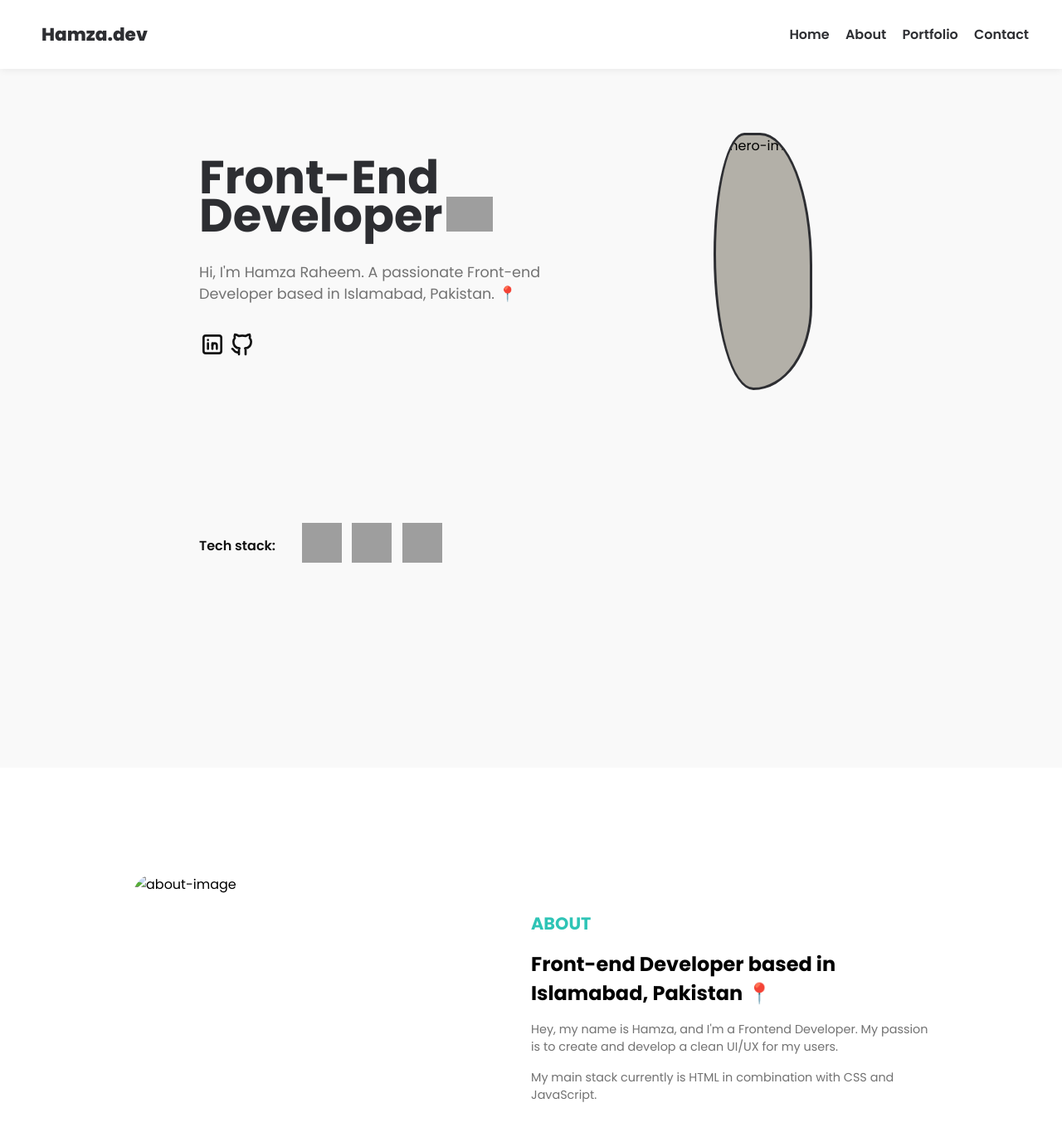
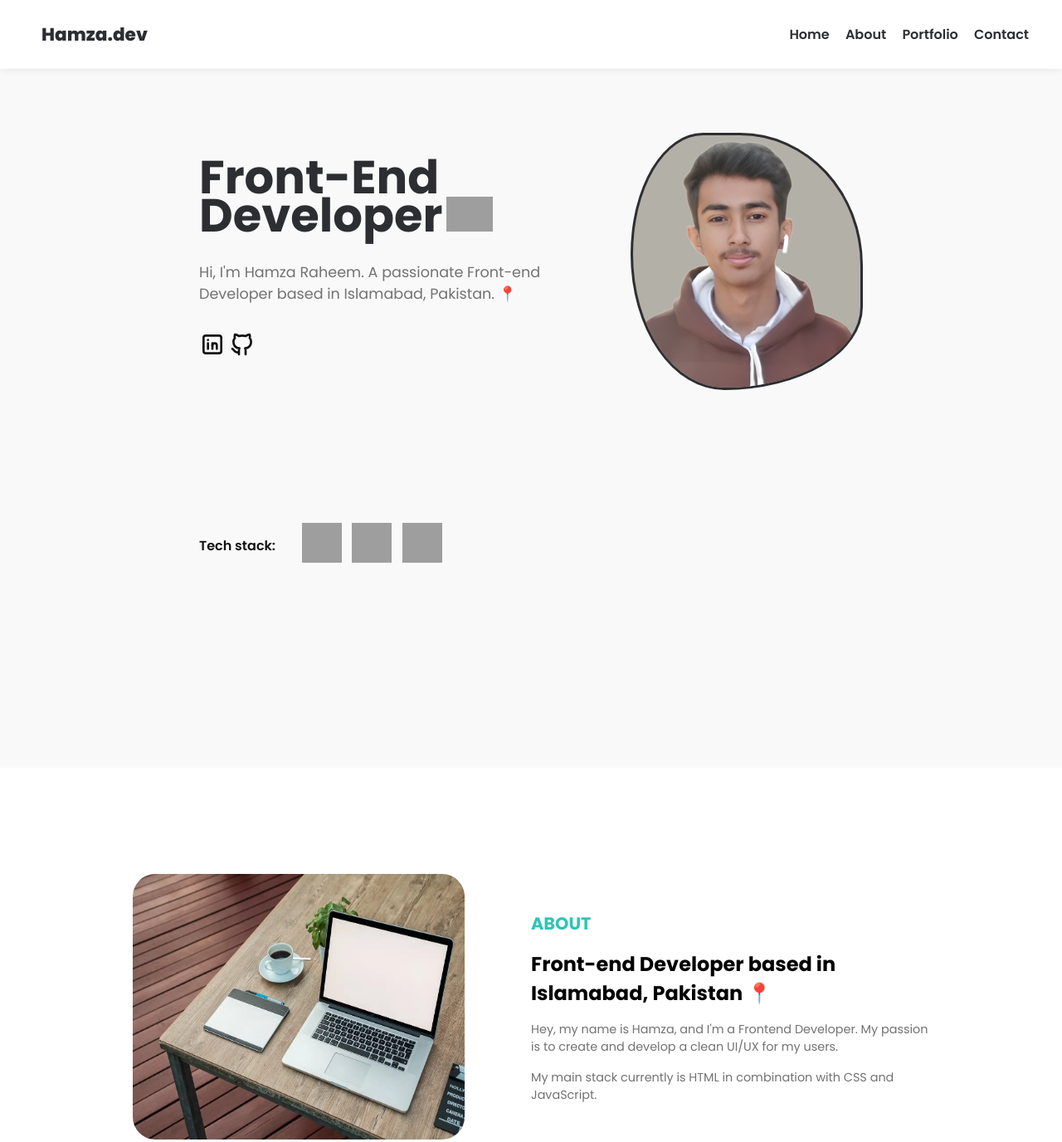
Before and after one commit to hamzaraheem06/hamza.dev, a plain HTML site: page index.html in a window 1280 px wide. Shown: the top 1376 px of the page at 83% size. Drawn offline with nearby package versions, Linux system fonts and the light colour scheme; grey boxes are pictures that could not be loaded.

Commit message:
Update index.html

```diff
--- a/index.html
+++ b/index.html
@@ -122,7 +122,7 @@
         </div>
 
         <div class="img-section center">
-          <img src="assets/heroimgcopy.png" alt="hero-image" />
+          <img src="heroimgcopy.png" alt="hero-image" />
         </div>
       </div>
     </div>
@@ -152,7 +152,7 @@
     </div>
 
     <div id="about" class="about center">
-      <img src="assets/aboutimage.webp" alt="about-image" class="about-image" />
+      <img src="aboutimage.webp" alt="about-image" class="about-image" />
 
       <div class="about-content">
         <p class="about-heading h2">ABOUT</p>
```
